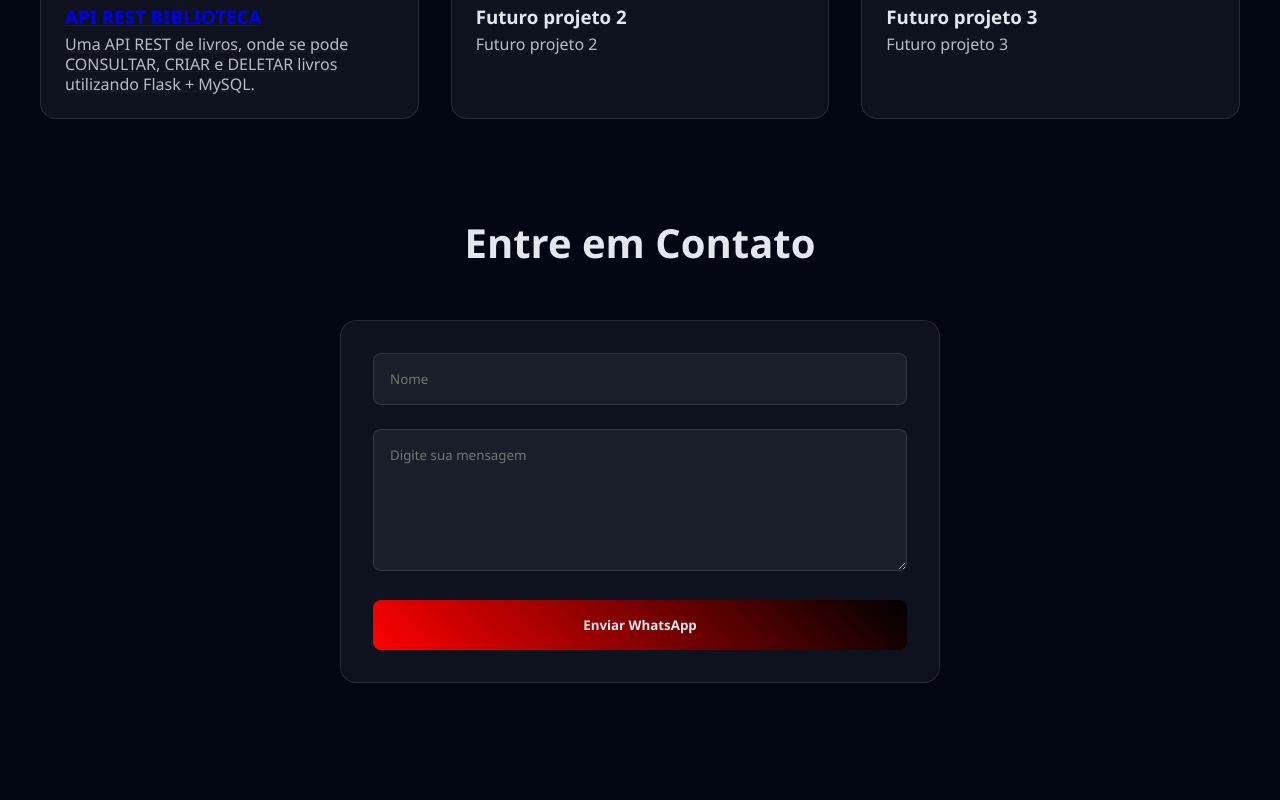
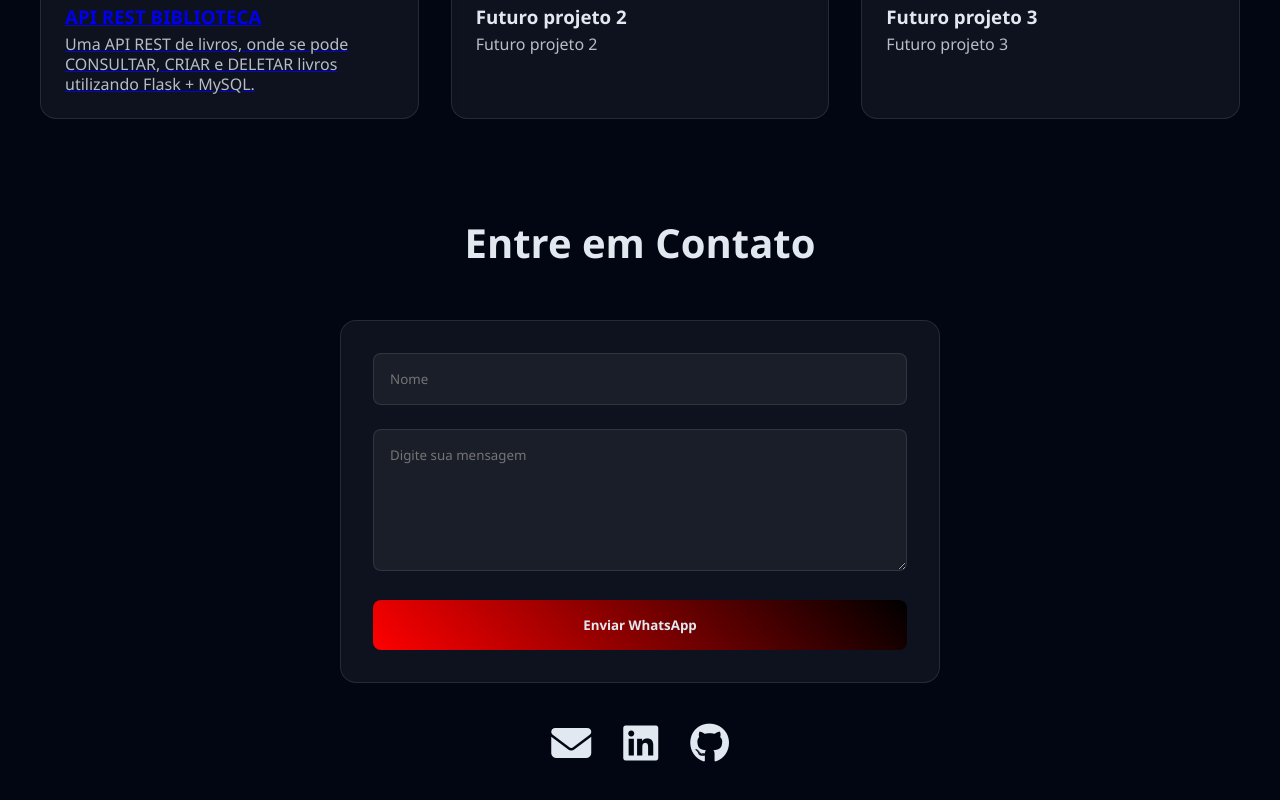
Before and after one commit to guitxc/site_portifolio, a plain HTML site: page index.html in a window 1280 px wide. Shown: the part 1540-2340 px from the top of the page. Before the commit the page ends 2319 px from the top, so only its background shows below. Drawn offline with Linux system fonts and the light colour scheme.

Commit message:
adicionei email, github e linkedin na aba de contatos

```diff
--- a/index.html
+++ b/index.html
@@ -5,6 +5,7 @@
     <meta charset="UTF-8">
     <meta name="viewport" content="width=device-width, initial-scale=1.0">
     <link rel="stylesheet" href="styles.css">
+    <link rel="stylesheet" href="https://cdnjs.cloudflare.com/ajax/libs/font-awesome/6.5.0/css/all.min.css">
     <title>Guilherme Sandoli Portifolio</title>
 </head>
 
@@ -88,6 +89,19 @@
 
             <button type="submit" class="botao_form">Enviar WhatsApp</button>
         </form>
+        <div class="redes_contato">
+            <a href="mailto:guisandolidna@gmail.com" class="icone_link" title="Email">
+                <i class="fas fa-envelope"></i>
+            </a>
+            <a href="https://www.linkedin.com/in/guisandoli/" target="blank" class="icone_link" title="LinkedIn">
+                <i class="fab fa-linkedin"></i>
+            </a>
+            <a href="https://github.com/guitxc" target="blank" class="icone_link" title="GitHub">
+                <i class="fab fa-github"></i>
+            </a>
+        </div>
+
+
 
     </section>
 
--- a/styles.css
+++ b/styles.css
@@ -206,3 +206,22 @@ h1 {
     transform: translateY(-4px);
     box-shadow: 0 5px 15px rgb(255, 0, 0);
 }
+.redes_contato {
+    margin-top: 2rem;
+    text-align: center;
+    display: flex;
+    justify-content: center;
+    gap: 2rem;
+    flex-wrap: wrap;
+}
+
+.icone_link {
+    font-size: 2.5rem;
+    color: var(--claro);
+    transition: transform 0.3s ease, color 0.3s ease;
+}
+
+.icone_link:hover {
+    transform: scale(1.2);
+    color: var(--primaria);
+}
```
